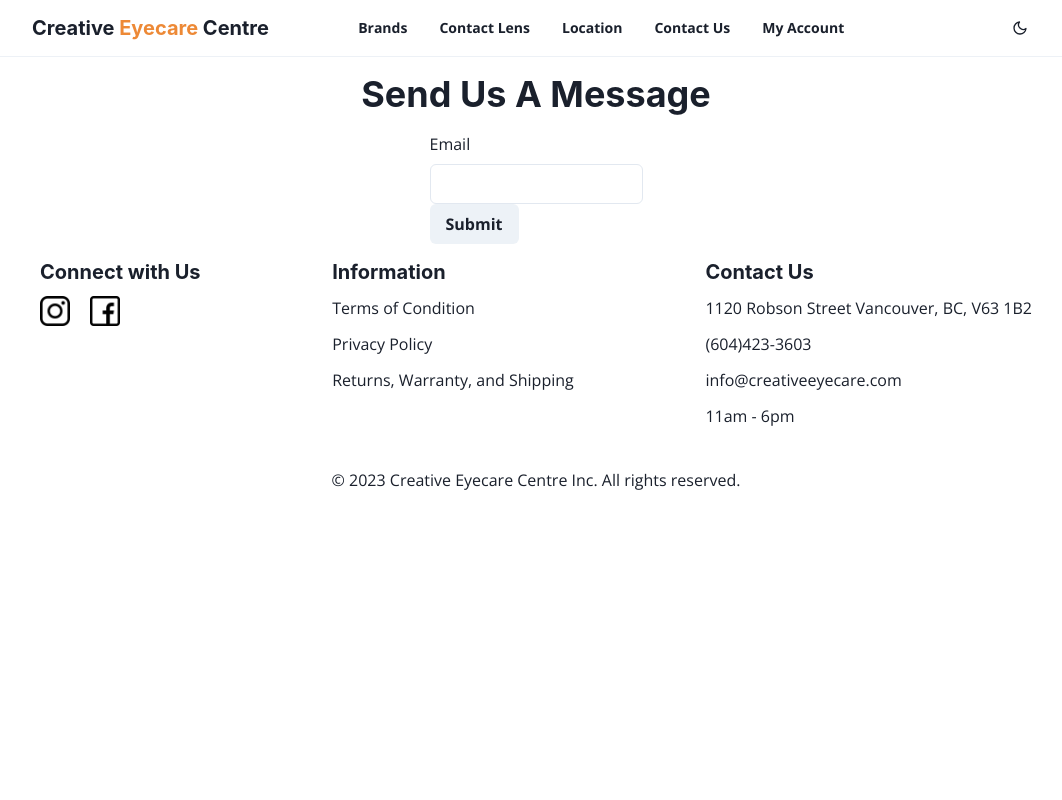
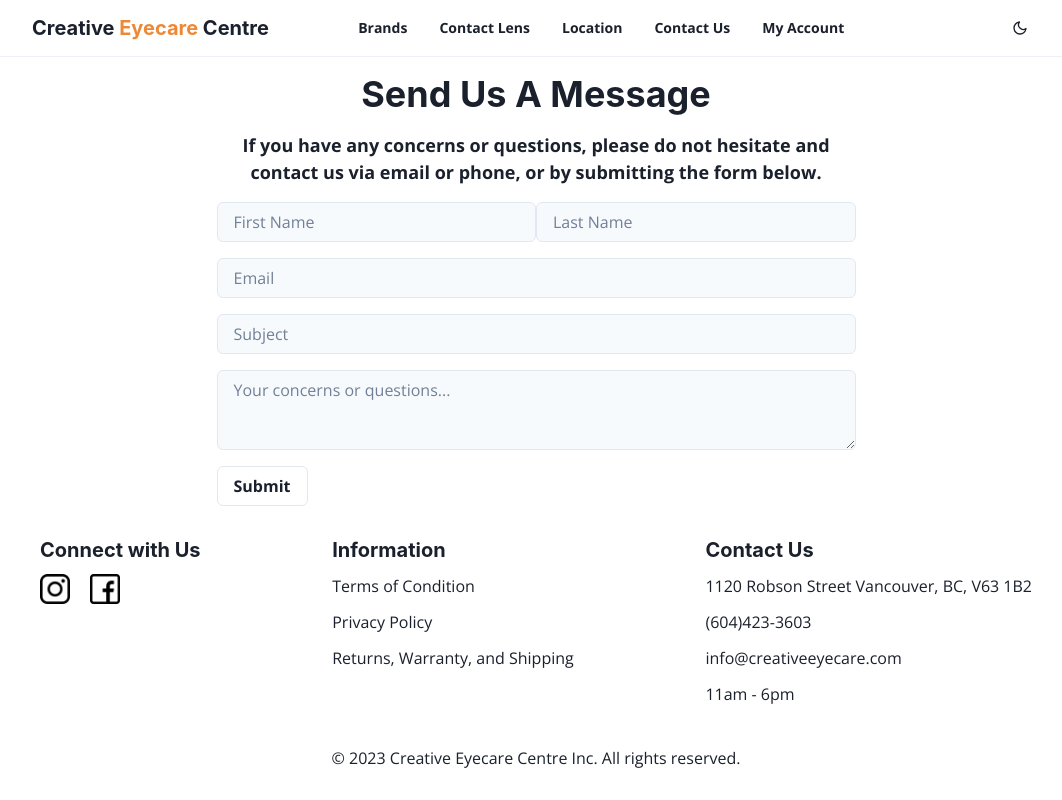
Before and after one commit to Jahu5474/Creative-EyeCare-Centre, a Next.js app: page /contactus in a window 1280 px wide. Shown: the whole page, without its empty margins (104-1166 px from the left). Built offline with nearby package versions, Linux system fonts and the light colour scheme; no server answers.

Commit message:
added inputs on contact us page.

```diff
--- a/src/pages/contactus.tsx
+++ b/src/pages/contactus.tsx
@@ -1,8 +1,8 @@
 import React from 'react'
 import { useState } from 'react'
-import { Heading, FormControl, FormLabel, FormErrorMessage, FormHelperText, Container, Input, Button, Text } from '@chakra-ui/react'
+import { Heading, FormControl, FormLabel, FormErrorMessage, FormHelperText, Container, Input, Button, Text, Stack, Flex, Textarea } from '@chakra-ui/react'
 
-function errorMessageForm() {
+function ContactUs() {
 
     const handleSubmit = (event) => {
         event.preventDefault();
@@ -17,7 +17,7 @@ function errorMessageForm() {
     const onSubmit = (event: React.FormEvent<HTMLFormElement>) => {
         event.preventDefault();
         if (error) setError("");
-        if (email.email === "") {
+        if (email.email == "") {
             setError("Please Enter your Email")
             return;
         }
@@ -36,26 +36,152 @@ function errorMessageForm() {
                 >
                     Send Us A Message
                 </Heading>
-                <form onSubmit={onSubmit} >
-                    <FormLabel htmlFor='email'>Email</FormLabel>
-                    <Input
-                        id='email'
-                        type='email'
-                        required
-                    />
-                    <Text color="red">
-                        {error}
-                    </Text>
+                <Text
+                    width={{ base: "sm", md: "container.sm" }}
+                    fontSize="lg"
+                    fontWeight="700"
+                    textAlign="center"
+                    mb={4}
+                >
+                    If you have any concerns or questions, please do not hesitate and contact us via email or phone, or by submitting the form below.
+                </Text>
+                <form onSubmit={onSubmit}>
+
+                    <FormControl
+                        display="flex"
+                        justifyContent="space-between"
+                        width={{ base: "sm", md: "auto" }}
+                    >
+                        <Input
+                            id='firstName'
+                            type='text'
+                            placeholder='First Name'
+                            required
+                            _placeholder={{
+                                color: 'gray.500'
+                            }}
+                            _hover={{
+                                bg: "white",
+                                border: "1px solid",
+                                borderColor: "blue.500"
+                            }}
+                            _focus={{
+                                outline: "none",
+                                bg: "white",
+                                borderColor: "blue.500"
+                            }}
+                            bg="gray.50"
+                        />
+
+                        <Input
+                            id='lastName'
+                            type='text'
+                            placeholder='Last Name'
+                            required
+                            _placeholder={{
+                                color: 'gray.500'
+                            }}
+                            _hover={{
+                                bg: "white",
+                                border: "1px solid",
+                                borderColor: "blue.500"
+                            }}
+                            _focus={{
+                                outline: "none",
+                                bg: "white",
+                                borderColor: "blue.500"
+                            }}
+                            bg="gray.50"
+                        />
+
+                    </FormControl>
+                    <FormControl
+                        mt={4}
+                        mb={4}
+                        width={{ base: "sm", md: "auto" }}
+                    >
+
+                        <Input
+                            id='email'
+                            type='email'
+                            placeholder='Email'
+                            width="100%"
+                            required
+                            _placeholder={{
+                                color: 'gray.500'
+                            }}
+                            _hover={{
+                                bg: "white",
+                                border: "1px solid",
+                                borderColor: "blue.500"
+                            }}
+                            _focus={{
+                                outline: "none",
+                                bg: "white",
+                                borderColor: "blue.500"
+                            }}
+                            bg="gray.50"
+                        />
+
+                        <Input
+                            id='subject'
+                            type='text'
+                            placeholder='Subject'
+                            width='100%'
+                            mt={4}
+                            _placeholder={{
+                                color: 'gray.500'
+                            }}
+                            _hover={{
+                                bg: "white",
+                                border: "1px solid",
+                                borderColor: "blue.500"
+                            }}
+                            _focus={{
+                                outline: "none",
+                                bg: "white",
+                                borderColor: "blue.500"
+                            }}
+                            bg="gray.50"
+                        />
+
+                        <Textarea
+                            placeholder='Your concerns or questions...'
+                            mt={4}
+                            _placeholder={{
+                                color: 'gray.500'
+                            }}
+                            _hover={{
+                                bg: "white",
+                                border: "1px solid",
+                                borderColor: "blue.500"
+                            }}
+                            _focus={{
+                                outline: "none",
+                                bg: "white",
+                                borderColor: "blue.500"
+                            }}
+                            bg="gray.50"
+                        />
+                    </FormControl>
 
                     <Button
                         type="submit"
+                        mb={4}
+                        variant='outline'
+                        _hover={{
+                            color: "orange.400",
+                            border: "1px solid orange"
+                        }}
                     >
                         Submit
                     </Button>
                 </form>
+
+
             </Container>
         </>
     )
 }
 
-export default errorMessageForm;
+export default ContactUs;
```
Also changed, not shown: src/components/Modal/Auth/AuthInputs.tsx (+4 -4 lines).
